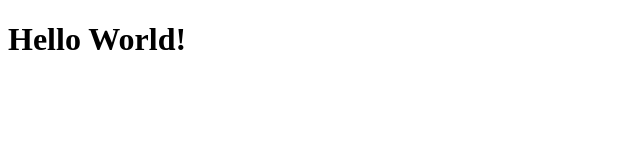
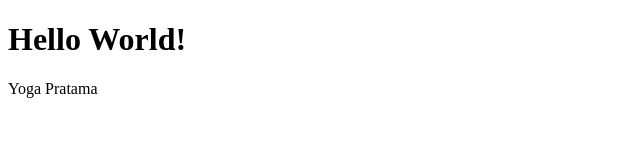
Before and after one commit to YogaPratama02/test-git, a plain HTML site: page index.html in a window 1280 px wide. Shown: the whole page, without its empty margins (0-640 px from the left). Drawn offline with Linux system fonts and the light colour scheme.

Commit message:
menambahkan paragraf

```diff
--- a/index.html
+++ b/index.html
@@ -5,6 +5,7 @@
 </head>
 <body>
 	<h1>Hello World!</h1>
+	<p>Yoga Pratama</p>
 
 </body>
 </html>
```
